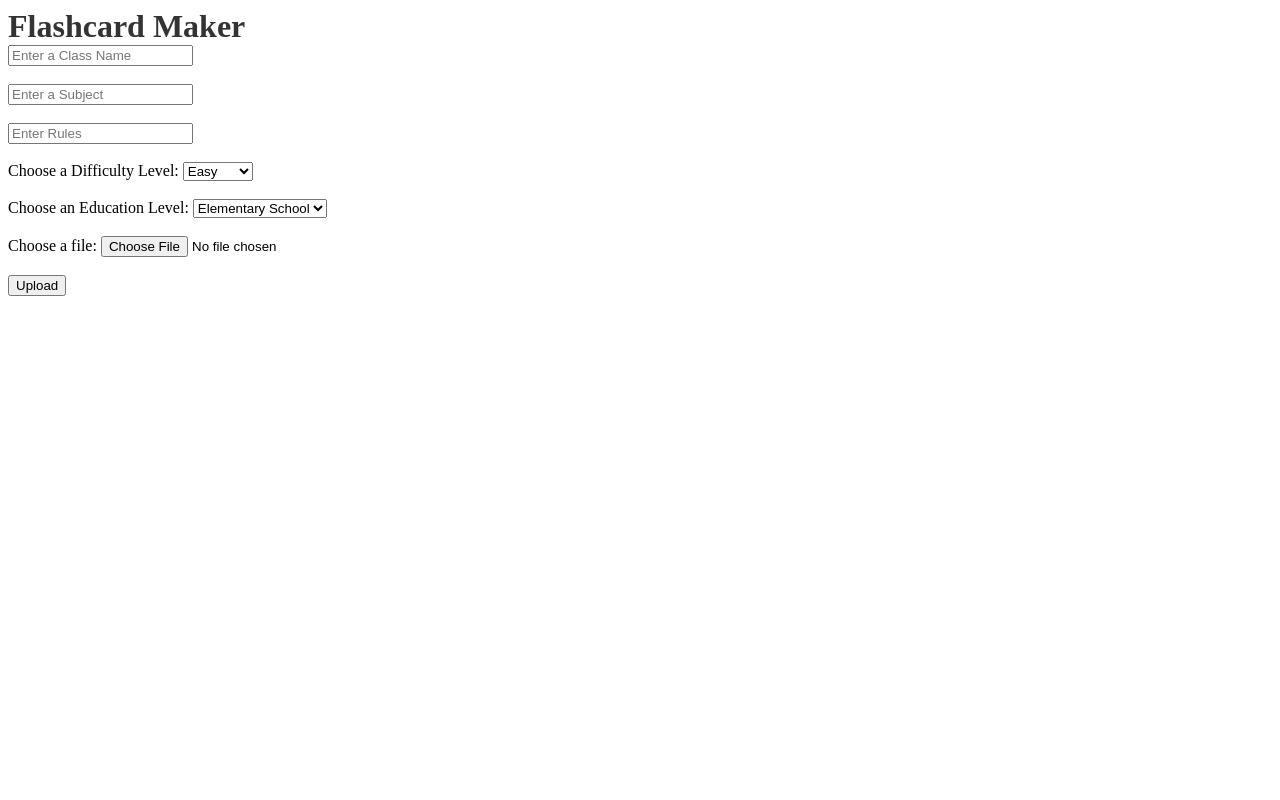
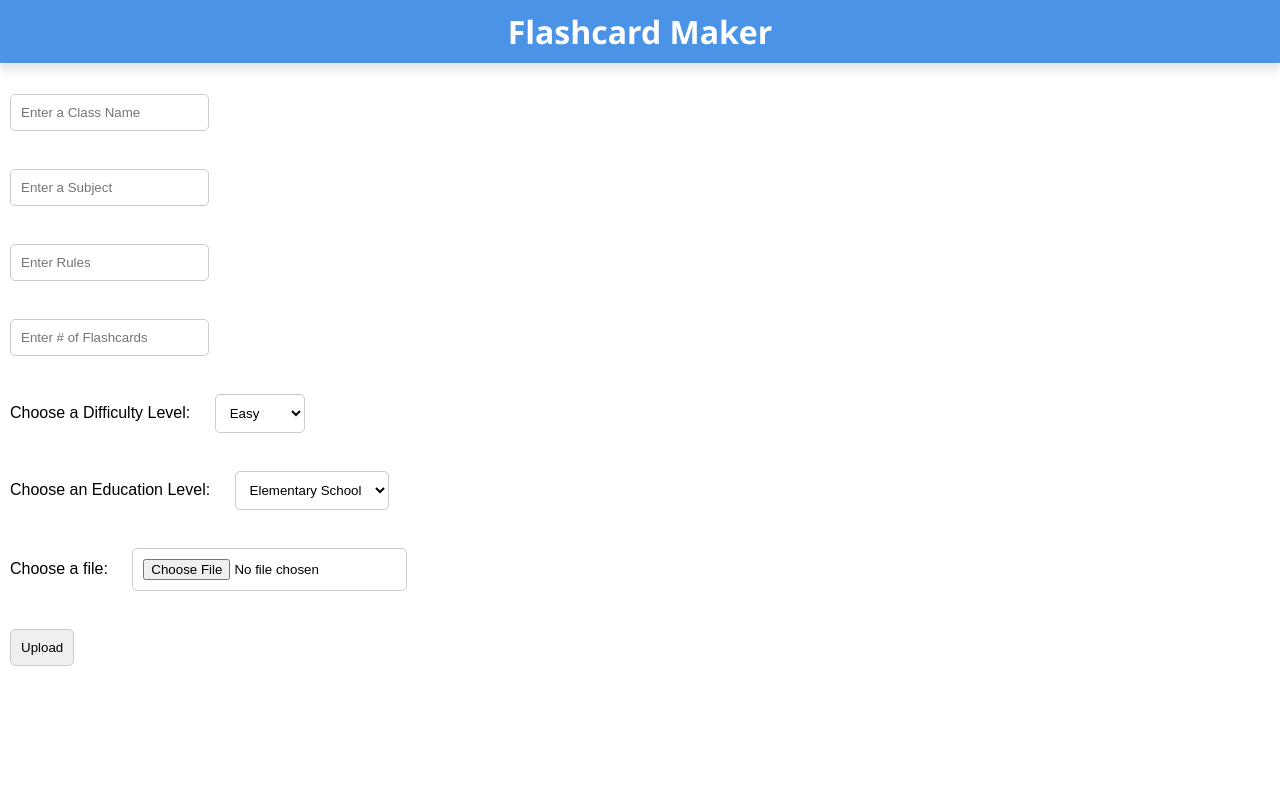
Before and after one commit to SpencerPresley/FlashcardFactory, a Python web app: template src/frontend/templates/form.html in a window 1280 px wide. Run offline with Jinja, Linux system fonts and the light colour scheme; the template is opened without the code that fills it, so the values that code supplies are empty.

Commit message:
Added css

```diff
--- a/src/frontend/static/form.css
+++ b/src/frontend/static/form.css
@@ -1,7 +1,49 @@
-h1 {
-    color: #333;
-    font-size: 2em;
-    font-weight: 700;
+body {
+    justify-content: center;
+    align-items: center;
+    height: 100vh;
     margin: 0;
-    padding: 0;
+    font-family: Arial, sans-serif;
 }
+
+.webname {
+    display: flex;
+    justify-content: center;
+    background-color: #4a93e7;
+    font-family: "Segoe UI";
+    text-align: center;
+    width: 100;
+    margin-top: 0;
+    padding: 10px;
+    color: white;
+    top: 0;
+    box-shadow: 0px 8px 8px rgba(0, 0, 0, 0.1);
+}
+
+form {
+    flex-direction: column;
+}
+
+form input {
+    margin: 10px;
+    padding: 10px;
+    border-radius: 5px;
+    border: 1px solid #ccc;
+}
+
+.placeholder{
+    color: white;
+}
+
+form label {
+    padding: 10px;
+}
+
+form select {
+    margin: 10px;
+    padding: 10px;
+    border-radius: 5px;
+    border: 1px solid #ccc;
+    background-color: white;
+    cursor: pointer;
+}
--- a/src/frontend/templates/form.html
+++ b/src/frontend/templates/form.html
@@ -8,19 +8,21 @@
     <link rel="stylesheet" href="../static/form.css">
   </head>
   <body>
-    <h1>Flashcard Maker</h1>
+    <h1 class="webname">Flashcard Maker</h1>
 
     <form action="upload.php" method="post" enctype="multipart/form-data">
-      <input type="text" id="class name" placeholder="Enter a Class Name">
+      <input type="text" id="class name" placeholder="Enter a Class Name" onfocus="this.placeholder=''" onblur="this.placeholder='Enter a Class Name'">
       <br><br>
-      <input type="text" id="subject" placeholder="Enter a Subject">
+      <input type="text" id="subject" placeholder="Enter a Subject" onfocus="this.placeholder=''" onblur="this.placeholder='Enter a Subject'">
       <br><br>
-      <input type="text" id="difficulty" placeholder="Enter Rules">
+      <input type="text" id="difficulty" placeholder="Enter Rules" onfocus="this.placeholder=''" onblur="this.placeholder='Enter Rules'">
+      <br><br>
+      <input type="text" id="num flashcards" placeholder="Enter # of Flashcards" onfocus="this.placeholder=''" onblur="this.placeholder='Enter # of Flashcards'">
 
       <br><br>
 
-      <label for="options">Choose a Difficulty Level:</label>
-      <select id="options" name="options">
+      <label for="difficulty">Choose a Difficulty Level:</label>
+      <select id="difficulty" name="options">
         <option value="easy">Easy</option>
         <option value="medium">Medium</option>
         <option value="hard">Hard</option>
@@ -28,13 +30,13 @@
 
       <br><br>
 
-      <label for="options">Choose an Education Level:</label>
-      <select id="options" name="options">
-        <option value="option1">Elementary School</option>
-        <option value="option2">Middle School</option>
-        <option value="option3">High School</option>
-        <option value="option4">University</option>
-        <option value="option5">Grad School</option>
+      <label for="education">Choose an Education Level:</label>
+      <select id="education" name="options">
+        <option value="elementary">Elementary School</option>
+        <option value="middle">Middle School</option>
+        <option value="high">High School</option>
+        <option value="university">University</option>
+        <option value="grad">Grad School</option>
       </select>
 
       <br><br>
```
